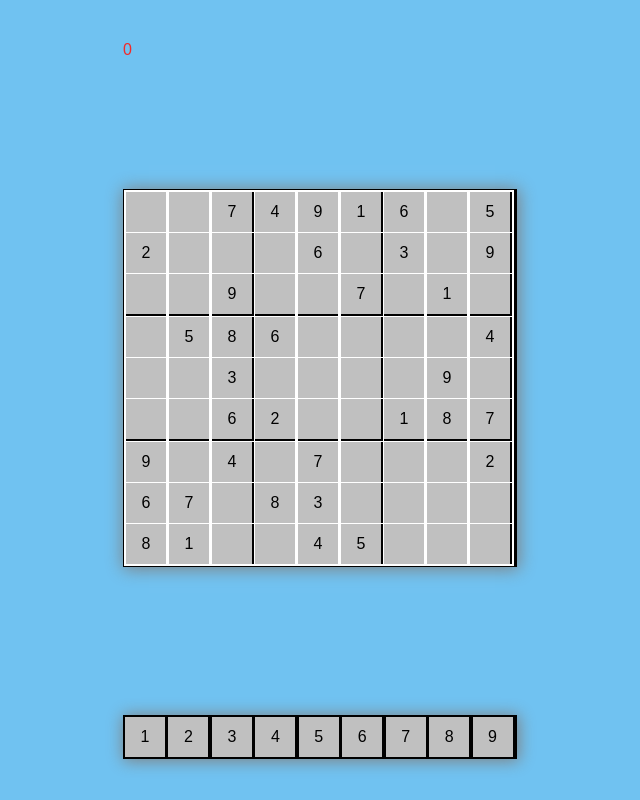
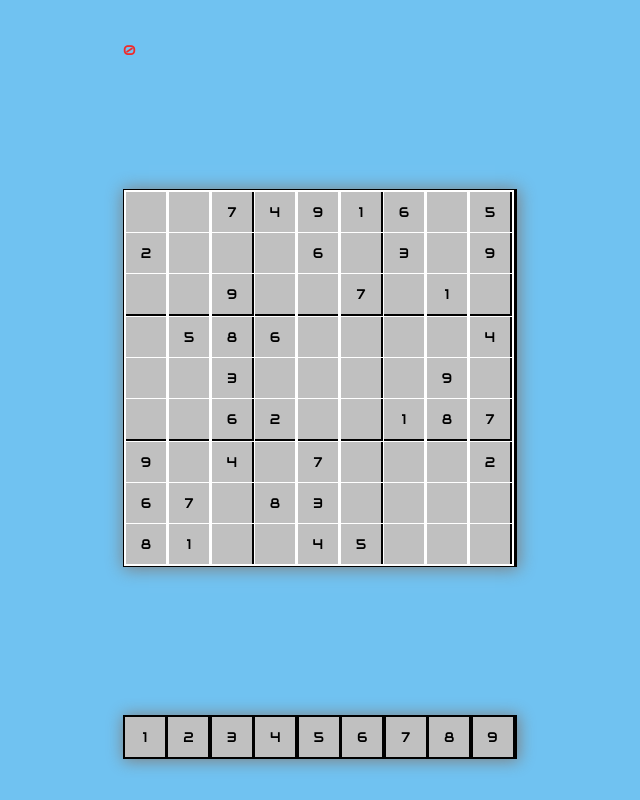
Before and after one commit to GaashiShiro/sudoku, a website with bundled scripts: page index.html in a window 1280 px wide. Shown: the whole page, without its empty margins (320-960 px from the left). Built offline with nearby package versions, Linux system fonts and the light colour scheme.

Commit message:
font changed to Audiowide

```diff
--- a/index.html
+++ b/index.html
@@ -6,6 +6,7 @@
         <title></title>
         <meta name="description" content="">
         <meta name="viewport" content="width=device-width, initial-scale=1">
+        <link href='https://fonts.googleapis.com/css?family=Audiowide' rel='stylesheet'>
         <link rel="stylesheet" href="style.css">
     </head>
     <body>
--- a/style.css
+++ b/style.css
@@ -1,6 +1,7 @@
 body {
     background-color: rgb(112, 194, 241);
-    font-family: Arial, Helvetica, sans-serif;
+    font-family: 'Audiowide';
+    font-size: 14px;
     position: absolute;
     inset: 0px;
     display: grid;
```
